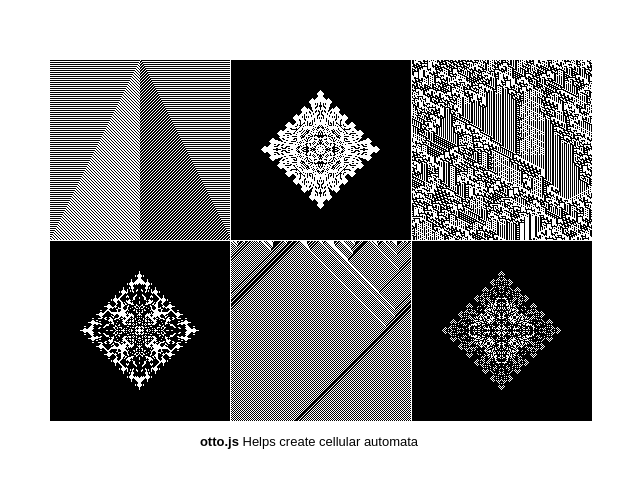
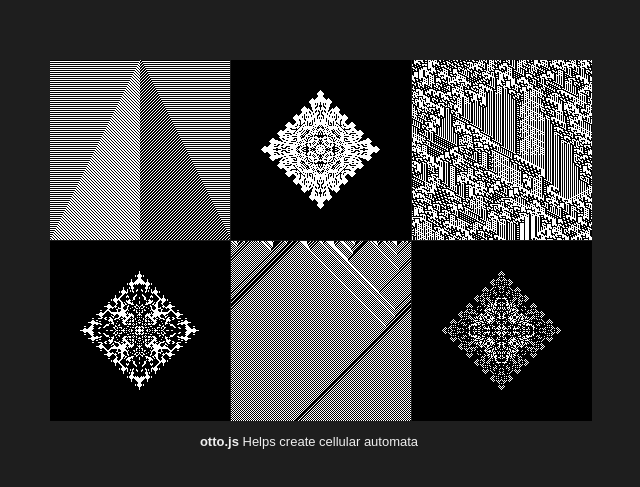
Before and after one commit to thewhodidthis/otto, a website with bundled scripts: page index.html in a window 1280 px wide. Shown: the part 139-626 px from the top of the page, without its empty margins (319-959 px from the left). Built offline with nearby package versions, Linux system fonts and the dark colour scheme.

Commit message:
example/css: support dark color schemes

```diff
--- a/index.html
+++ b/index.html
@@ -52,7 +52,7 @@
         grid-template-rows: 1fr 1fr;
       }
       span {
-        background: yellow;
+        background: orange;
         position: relative;
       }
       span::before {
@@ -68,6 +68,15 @@
       }
       span:nth-child(2n) canvas {
         background: black;
+      }
+      @media (prefers-color-scheme: dark) {
+        html {
+          background: #1e1e1e;
+          color: #efefef;
+        }
+        a {
+          color: inherit;
+        }
       }
     </style>
   </head>
```
